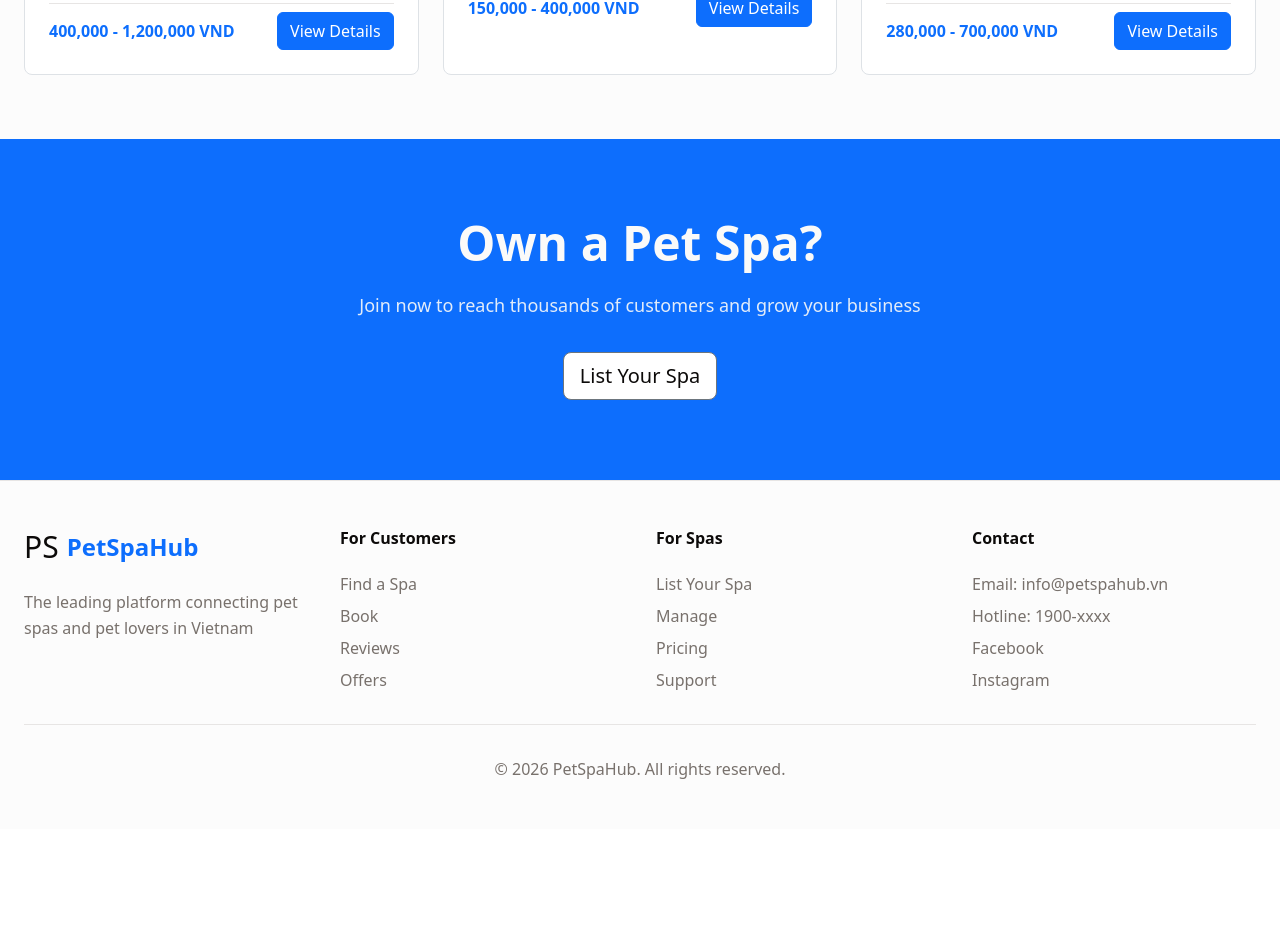
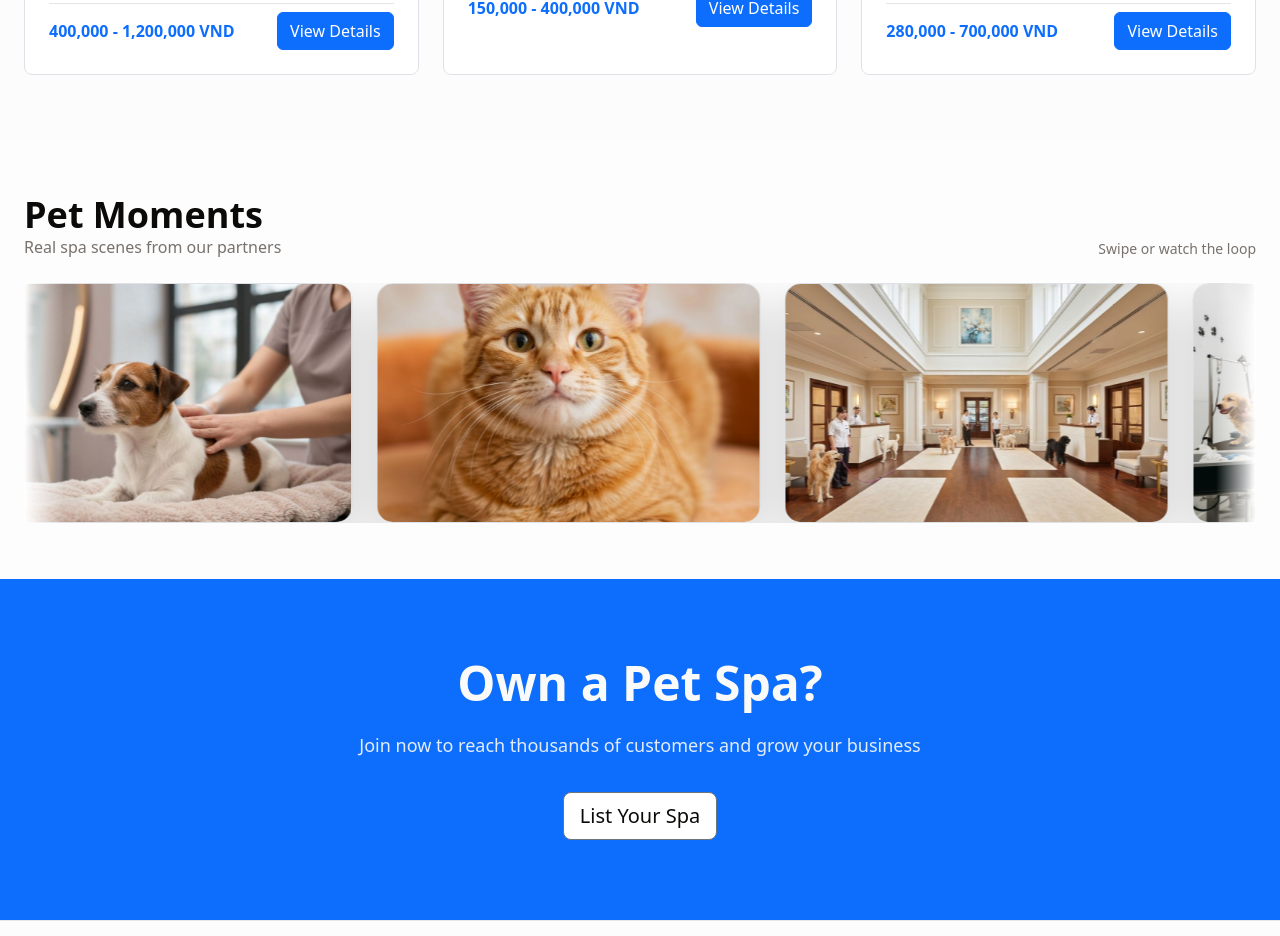
Before and after one commit to hieult-dev/exe-fe, a React (Vite) app: page / in a window 1280 px wide. Shown: the part 3460-4396 px from the top of the page. Before the commit the page ends 4289 px from the top, so only its background shows below. Built offline with nearby package versions, Linux system fonts and the light colour scheme.

Commit message:
add section in home

```diff
--- /dev/null
+++ b/src/common/home/components/pet-moments-section.tsx
@@ -0,0 +1,41 @@
+const petMoments = [
+    { src: "/fluffy-dog-grooming.jpg", alt: "Fluffy dog grooming" },
+    { src: "/pet-grooming-station.jpg", alt: "Grooming station" },
+    { src: "/cute-happy-dog-getting-spa-treatment-grooming.jpg", alt: "Happy dog spa treatment" },
+    { src: "/cute-cat-after-grooming-spa.jpg", alt: "Cat after grooming" },
+    { src: "/luxury-pet-hotel-lobby.jpg", alt: "Pet hotel lobby" },
+    { src: "/modern-pet-grooming-salon.png", alt: "Modern pet grooming salon" },
+]
+
+export function PetMomentsSection() {
+    const items = [...petMoments, ...petMoments]
+
+    return (
+        <section className="py-14 bg-muted/20">
+            <div className="container mx-auto px-4">
+                <div className="flex items-end justify-between gap-4 mb-6 flex-wrap">
+                    <div>
+                        <h2 className="text-3xl md:text-4xl font-bold">Pet Moments</h2>
+                        <p className="text-muted-foreground">Real spa scenes from our partners</p>
+                    </div>
+                    <div className="text-sm text-muted-foreground">Swipe or watch the loop</div>
+                </div>
+
+                <div className="relative overflow-hidden">
+                    <div className="flex w-max gap-4 motion-safe:animate-pet-marquee">
+                        {items.map((item, index) => (
+                            <div
+                                key={`${item.src}-${index}`}
+                                className="h-52 w-80 md:h-60 md:w-96 shrink-0 overflow-hidden rounded-2xl border border-border shadow-lg"
+                            >
+                                <img src={item.src} alt={item.alt} className="h-full w-full object-cover" />
+                            </div>
+                        ))}
+                    </div>
+                    <div className="pointer-events-none absolute inset-y-0 left-0 w-10 bg-gradient-to-r from-background to-transparent" />
+                    <div className="pointer-events-none absolute inset-y-0 right-0 w-10 bg-gradient-to-l from-background to-transparent" />
+                </div>
+            </div>
+        </section>
+    )
+}
--- a/src/common/home/page/AppHome.tsx
+++ b/src/common/home/page/AppHome.tsx
@@ -1,4 +1,5 @@
 import { useMemo, useState } from "react"
+import { PetMomentsSection } from "@/common/home/components/pet-moments-section"
 
 import { Navigation } from "@/common/home/components/navigation"
 import { mockSpas, serviceCategories, type Spa } from "@/common/utils/mock-data"
@@ -60,6 +61,7 @@ export function AppHome() {
       <FeaturedSpasSection spas={featuredSpas} onViewDetails={setSelectedSpa} />
       <MapSection spas={filteredSpas} onSpaSelect={setSelectedSpa} userLocation={userLocation} />
       <SpaListSection spas={filteredSpas} onViewDetails={setSelectedSpa} />
+      <PetMomentsSection />
       <CtaSection />
       <HomeFooter />
     </div>
--- a/src/common/style/global.css
+++ b/src/common/style/global.css
@@ -46,6 +46,7 @@
     --sidebar-border: 220 13% 91%;
     --sidebar-ring: 217.2 91.2% 59.8%;
   }
+
   .dark {
     --background: 0 0% 3.9%;
     --foreground: 0 0% 98%;
@@ -86,8 +87,156 @@
   * {
     @apply border-border;
   }
+
   body {
     @apply bg-background text-foreground;
     font-feature-settings: "rlig" 1, "calt" 1;
   }
 }
+
+@keyframes paw-float {
+
+  0%,
+  100% {
+    transform: translateY(0) rotate(0deg);
+  }
+
+  50% {
+    transform: translateY(-12px) rotate(6deg);
+  }
+}
+
+@keyframes paw-drift {
+  0% {
+    transform: translate(0, 0) rotate(0deg);
+    opacity: 0.45;
+  }
+
+  50% {
+    transform: translate(10px, -8px) rotate(-8deg);
+    opacity: 0.7;
+  }
+
+  100% {
+    transform: translate(0, 0) rotate(0deg);
+    opacity: 0.45;
+  }
+}
+
+@keyframes paw-wiggle {
+
+  0%,
+  100% {
+    transform: rotate(0deg);
+  }
+
+  50% {
+    transform: rotate(8deg);
+  }
+}
+
+@keyframes paw-pop {
+  0% {
+    transform: scale(0.94);
+    opacity: 0;
+  }
+
+  100% {
+    transform: scale(1);
+    opacity: 1;
+  }
+}
+
+@layer utilities {
+  .text-balance {
+    text-wrap: balance;
+  }
+
+  .animate-paw-float {
+    animation: paw-float 6s ease-in-out infinite;
+  }
+
+  .animate-paw-float-slow {
+    animation: paw-float 10s ease-in-out infinite;
+  }
+
+  .animate-paw-drift {
+    animation: paw-drift 7s ease-in-out infinite;
+  }
+
+  .animate-paw-wiggle {
+    animation: paw-wiggle 2.6s ease-in-out infinite;
+  }
+
+  .animate-paw-pop {
+    animation: paw-pop 0.8s ease-out both;
+  }
+
+  .animation-delay-200 {
+    animation-delay: 0.2s;
+  }
+
+  .animation-delay-400 {
+    animation-delay: 0.4s;
+  }
+
+  .animation-delay-700 {
+    animation-delay: 0.7s;
+  }
+}
+
+@keyframes pet-float {
+
+  0%,
+  100% {
+    transform: translateY(0);
+  }
+
+  50% {
+    transform: translateY(-10px);
+  }
+}
+
+@keyframes pet-marquee {
+  0% {
+    transform: translateX(0);
+  }
+
+  100% {
+    transform: translateX(-50%);
+  }
+}
+
+@layer utilities {
+  .text-balance {
+    text-wrap: balance;
+  }
+
+  .animate-pet-float {
+    animation: pet-float 6s ease-in-out infinite;
+  }
+
+  .animate-pet-marquee {
+    animation: pet-marquee 18s linear infinite;
+  }
+
+  .animation-delay-200 {
+    animation-delay: 0.2s;
+  }
+
+  .animation-delay-400 {
+    animation-delay: 0.4s;
+  }
+
+  .animation-delay-600 {
+    animation-delay: 0.6s;
+  }
+}
+
+@media (prefers-reduced-motion: reduce) {
+
+  .animate-pet-float,
+  .animate-pet-marquee {
+    animation: none;
+  }
+}
```
Also changed, not shown: 1 other file (tests, documents, lock files or other folders).
